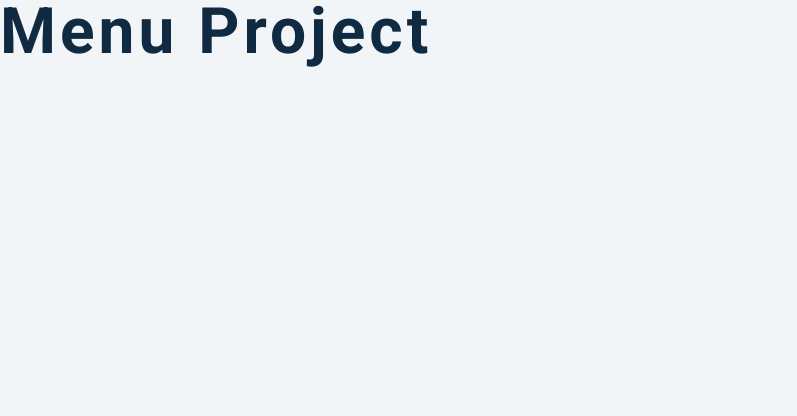
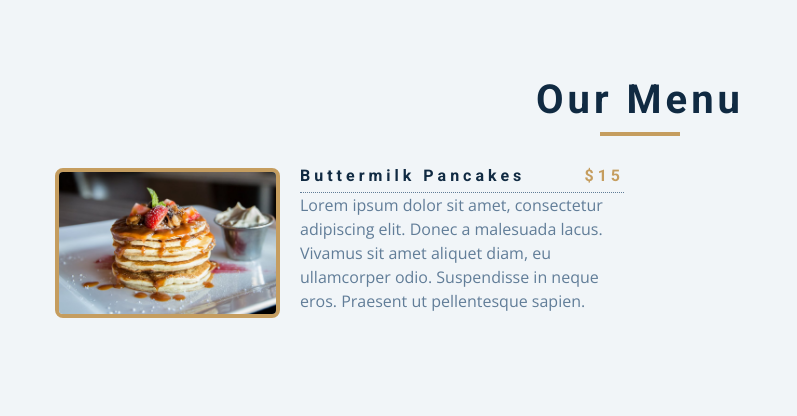
Before and after one commit to rvutd/JS-Menu, a plain HTML site: page index.html in a window 1280 px wide. Shown: the whole page, without its empty margins (0-797 px from the left). Drawn offline with nearby package versions, Linux system fonts and the light colour scheme.

Commit message:
'added-structure'

```diff
--- a/index.html
+++ b/index.html
@@ -13,7 +13,34 @@
 <link rel="stylesheet" href="styles.css" />
 </head>
 <body>
-    <h1>menu project</h1>
+
+    <section class="menu">
+        <!-- Title -->
+        <div class="title">
+            <h2>our menu</h2>
+            <div class="underline"></div>
+        </div>
+        <!-- Filter Buttons -->
+        <!-- Menu Items -->
+        <div class="section-center">
+            <!-- Single Item -->
+            <article class="menu-item">
+                <img src="./menu-item.jpeg" class="photo" alt="menu item">
+                <div class="item-info">
+                    <header>
+                        <h4>buttermilk pancakes</h4>
+                        <h4 class="price">$15</h4>
+                    </header>
+                    <p>Lorem ipsum dolor sit amet, consectetur adipiscing elit.
+                       Donec a malesuada lacus. Vivamus sit amet aliquet diam,
+                       eu ullamcorper odio. Suspendisse in neque eros. Praesent ut
+                       pellentesque sapien.</p>
+                </div>
+            </article>
+            <!-- End of single item -->
+        </div>
+    </section>
+
     <!-- javascript -->
     <script src="app.js"></script>
 </body>
```
Lines whose indentation alone changed are shown as unchanged.
